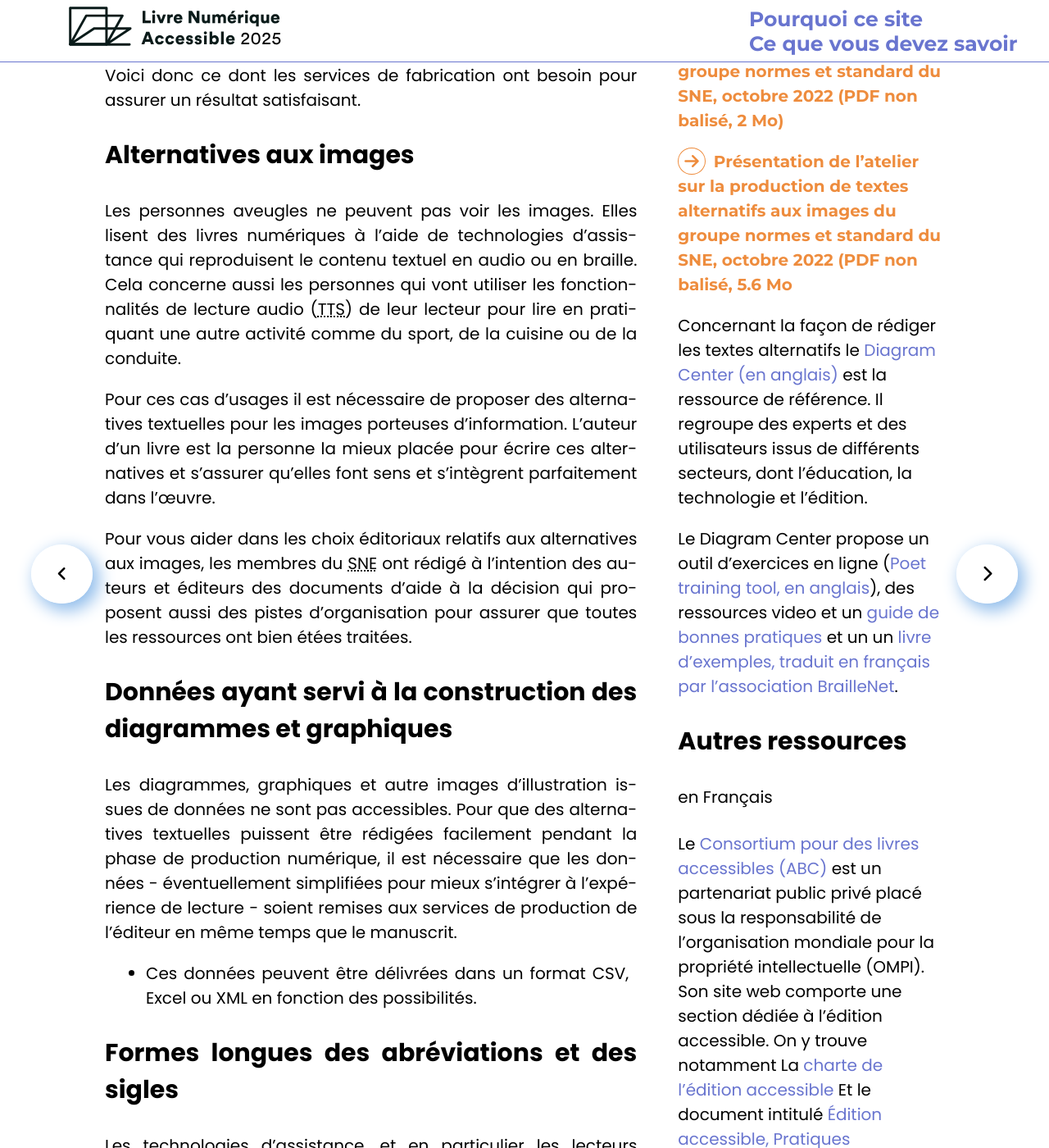
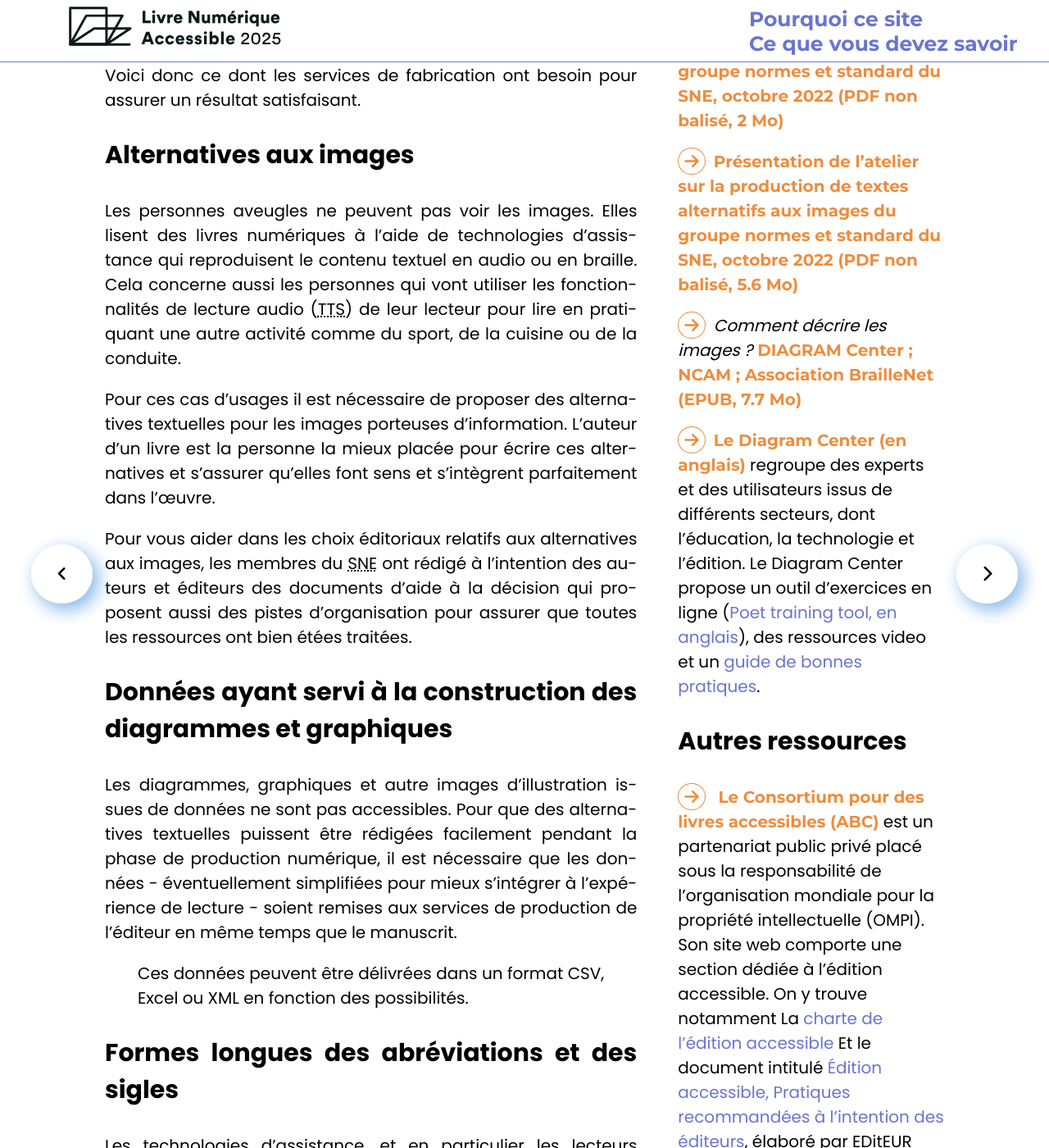
Before and after one commit to edition-accessible/lina25, a Jekyll site: the page built from pages/concevoir.md, in a window 1280 px wide and 1400 px high, scrolled down 1190 px. Shown: the whole window at 82% size. Built offline with Jekyll 4.4.1, drawn with Linux system fonts in a browser that asks for light colours; nearby versions of some CDN libraries; some of the changed text lies outside the part shown.

Commit message:
Update concevoir.md

```diff
--- a/pages/concevoir.md
+++ b/pages/concevoir.md
@@ -26,7 +26,7 @@ Pour vous aider dans les choix éditoriaux relatifs aux alternatives aux images,
 
 Les diagrammes, graphiques et autre images d’illustration issues de données ne sont pas accessibles. Pour que des alternatives textuelles puissent être rédigées facilement pendant la phase de production numérique, il est nécessaire que les données - éventuellement simplifiées pour mieux s’intégrer à l’expérience de lecture - soient remises aux services de production de l’éditeur en même temps que le manuscrit.
 
--   Ces données peuvent être délivrées dans un format CSV, Excel ou XML en fonction des possibilités.
+<blockquote>Ces données peuvent être délivrées dans un format CSV, Excel ou XML en fonction des possibilités.</blockquote>
 
 ### Formes longues des abréviations et des sigles
 
@@ -44,23 +44,22 @@ Les technologies d’assistance, et en particulier les lecteurs d’écran (logi
 
 <a href="https://www.sne.fr/app/uploads/2022/10/SNE-Normes-et-stanrdards-Textes-alternatifs-image-Document-de-synthese-.._vdef2.pdf" class ="link color_orange">Mise en accessibilité des images dans les EPUBs - synthése des travaux du groupe normes et standard du SNE, octobre 2022 (PDF non balisé, 2 Mo)</a>
 
-<a href="https://www.sne.fr/app/uploads/2022/10/SNE_Atelier_Normes-et-Standards_Accessibilite_Textes-alternatifs_2022.pptx.pdf" class ="link color_orange">Présentation de l’atelier sur la production de textes alternatifs aux images du groupe normes et standard du SNE, octobre 2022 (PDF non balisé, 5.6 Mo</a>
+<a href="https://www.sne.fr/app/uploads/2022/10/SNE_Atelier_Normes-et-Standards_Accessibilite_Textes-alternatifs_2022.pptx.pdf" class ="link color_orange">Présentation de l’atelier sur la production de textes alternatifs aux images du groupe normes et standard du SNE, octobre 2022 (PDF non balisé, 5.6 Mo)</a>
 
-Concernant la façon de rédiger les textes alternatifs le [Diagram Center (en anglais)](http://diagramcenter.org/) est la ressource de référence. Il regroupe des experts et des utilisateurs issus de différents secteurs, dont l'éducation, la technologie et l'édition.
+<a href="https://github.com/benetech/AccessibleImageSampleBook/blob/master/AccessibleImageSampleBookFrench/DIAGRAM_Image-Description-Guidelines_FR.epub?raw=true" class ="link color_orange"><i>Comment décrire les images ?</i> DIAGRAM Center ; NCAM ; Association BrailleNet (EPUB, 7.7 Mo) </a>
 
-Le Diagram Center propose un outil d’exercices en ligne ([Poet training tool, en anglais](https://poet.diagramcenter.org/)), des ressources video et un [guide de bonnes pratiques](http://diagramcenter.org/table-of-contents-2.html) et un un [livre d’exemples, traduit en français par l’association BrailleNet](https://github.com/benetech/AccessibleImageSampleBook/blob/master/AccessibleImageSampleBookFrench/DIAGRAM_Image-Description-Guidelines_FR.epub?raw=true).
+<a href="https://diagramcenter.org" class ="link color_orange">Le Diagram Center (en anglais)</a> regroupe des experts et des utilisateurs issus de différents secteurs, dont l'éducation, la technologie et l'édition. Le Diagram Center propose un outil d’exercices en ligne ([Poet training tool, en anglais](https://poet.diagramcenter.org/)), des ressources video et un [guide de bonnes pratiques](http://diagramcenter.org/table-of-contents-2.html).
 
 ### Autres ressources
 
-#### en Français
 
-Le [Consortium pour des livres accessibles (ABC)](https://www.accessiblebooksconsortium.org/publishing/fr/) est un partenariat public privé placé sous la responsabilité de l’organisation mondiale pour la propriété intellectuelle (OMPI). Son site web comporte une section dédiée à l’édition accessible. On y trouve notamment La [charte de l’édition accessible](https://www.accessiblebooksconsortium.org/docs/fr/charter.docx)
+<a href="https://www.accessiblebooksconsortium.org/publishing/fr/" class ="link color_orange">
+Le Consortium pour des livres accessibles (ABC)</a> est un partenariat public privé placé sous la responsabilité de l’organisation mondiale pour la propriété intellectuelle (OMPI). Son site web comporte une section dédiée à l’édition accessible. On y trouve notamment La [charte de l’édition accessible](https://www.accessiblebooksconsortium.org/docs/fr/charter.docx)
 Et le document intitulé [Édition accessible, Pratiques recommandées à l’intention des éditeurs](https://www.accessiblebooksconsortium.org/export/abc/fr/best_practice_guidelines.doc), élaboré par EDitEUR avec un apport financier de l’OMPI.
 
-#### en Anglais
 
-[inclusive publishing](https://inclusivepublishing.org/) est une initiative du consortium daisy qui publie et regroupe les ressources utiles.
+<a href="https://inclusivepublishing.org/" class ="link color_orange">inclusive publishing (en anglais)</a> est une initiative du consortium daisy qui publie et regroupe les ressources utiles.
 
-Le [consortium Daisy](https://daisy.org) regroupe les organisations qui travaillent à améliorer l’accès à la lecture pour les personnes empêchées de lire. Depuis 2020 des webinaires participatifs sont régulièrement proposés. Enregistrés, ils peuvent être visionnés à posteriori. La liste est disponible sur la page dédiée [Webinaires Daisy (en anglais)](https://daisy.org/webinar-series/)
+<a href="https://daisy.org" class ="link color_orange">Le consortium Daisy (en anglais)</a> regroupe les organisations qui travaillent à améliorer l’accès à la lecture pour les personnes empêchées de lire. Depuis 2020 des webinaires participatifs sont régulièrement proposés. Enregistrés, ils peuvent être visionnés à posteriori. La liste est disponible sur la page dédiée [Webinaires Daisy (en anglais)](https://daisy.org/webinar-series/)
 
 </aside>
```
